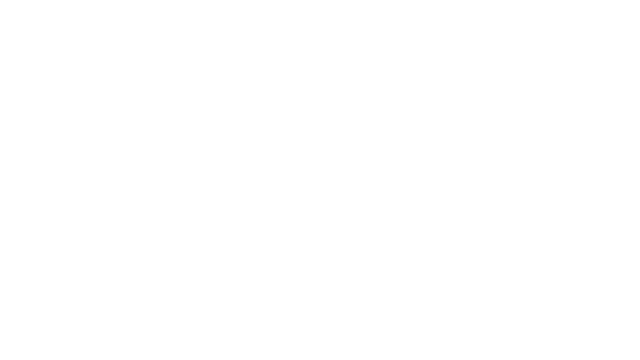
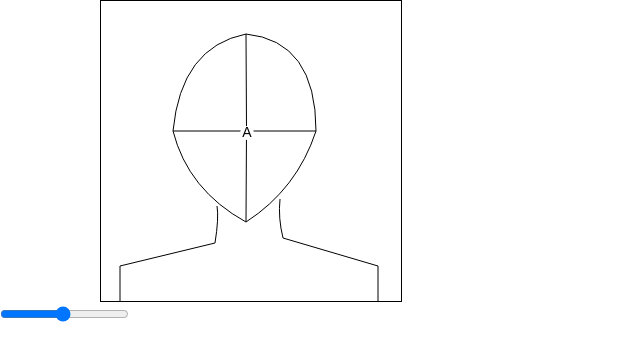
Before and after one commit to Vladimir-github-account/talking_avatar, a React (Create React App) app: page / in a window 1280 px wide. Shown: the top 360 px of the page, without its empty margins (0-640 px from the left). Built offline with nearby package versions, Linux system fonts and the light colour scheme.

Commit message:
create: canvas body

```diff
--- a/src/App.css
+++ b/src/App.css
@@ -3,3 +3,12 @@
     padding: 0;
     margin: 0;
 }
+
+.App {
+    min-height: 100vh;
+}
+
+.myCanvas {
+    margin-left: 100px;
+    border: 1px solid black;
+}
--- a/src/App.js
+++ b/src/App.js
@@ -1,11 +1,12 @@
 import './App.css';
+import Avatar from './components/Avatar';
 
 function App() {
-  return (
-    <div className="App">
-
-    </div>
-  );
+	return (
+		<div className="App">
+			<Avatar/>
+		</div>
+	);
 }
 
 export default App;
--- /dev/null
+++ b/src/components/Avatar.js
@@ -0,0 +1,33 @@
+import React, { useState } from 'react';
+import CanvasController    from './CanvasController';
+
+const Avatar = () => {
+	const [inputValue, setInputValue] = useState(146);
+
+	const inputChangeHandler = (e) => {
+		setInputValue(e.target.value);
+		// console.log(lerp(e.target.value, 130, e.target.value));
+	};
+
+	function lerp(s, e, t) {
+		return s + (e - s) * t;
+	}
+
+	return (
+		<>
+			<CanvasController inputValue={inputValue}/>
+			<div className="sliderList">
+				<input type="range"
+				       id="Ax"
+				       value={inputValue}
+				       className="Ax"
+				       min="0"
+				       max="300"
+				       onChange={inputChangeHandler}
+				/>
+			</div>
+		</>
+	);
+};
+
+export default Avatar;
--- /dev/null
+++ b/src/components/Canvas.js
@@ -0,0 +1,49 @@
+import React, { useEffect, useRef } from 'react';
+
+const Canvas = ({ draw, height, width, props }) => {
+	const canvasRef = useRef();
+
+	useEffect(() => {
+		const context = canvasRef.current.getContext('2d');
+		draw(context);
+	});
+
+	function getCoordinates(e) {
+		const canvas = canvasRef.current;
+		const rect = canvas.getBoundingClientRect();
+		const x = e.clientX - rect.left;
+		const y = e.clientY - rect.top;
+		console.log('x: ' + x + ' y: ' + y);
+	}
+
+	return <>
+		<canvas ref={canvasRef}
+		        className="myCanvas"
+		        onClick={getCoordinates}
+		        width={height}
+		        height={width}
+		        {...props}/>
+	</>;
+};
+
+// const ctx = canvas.getContext('2d');
+// // ctx.fillStyle = 'yellow';
+// // ctx.fillRect(0, 0, ctx.canvas.width, ctx.canvas.height);
+// const img = new Image();
+// img.src = image;
+// let animationFrameId;
+// ctx.clearRect(0, 0, canvas.width, canvas.height);
+// animate(ctx, img, canvas.width, canvas.height);
+//
+// img.onload = () => {
+// 	// animate(ctx, img, canvas.width, canvas.height);
+// };
+
+// function animate(ctx, img, width, height) {
+// 	ctx.clearRect(0, 0, width, height);
+// 	ctx.globalAlpha = 0.3;
+// 	ctx.drawImage(img, 0, 0, width, height);
+// 	ctx.globalAlpha = 1;
+// 	drawAvatar(ctx);
+// }
+export default Canvas;
--- /dev/null
+++ b/src/components/CanvasController.js
@@ -0,0 +1,68 @@
+import React  from 'react';
+import Canvas from './Canvas';
+import image  from './avatar.png';
+
+const CanvasController = ({ inputValue, ...props }) => {
+	const img = new Image();
+	img.src = image;
+
+	function drawAvatar(ctx) {
+		ctx.clearRect(0, 0, 300, 300);
+		ctx.globalAlpha = 0.3;
+		ctx.drawImage(img, 0, 0, 300, 300);
+		ctx.globalAlpha = 1;
+		drawBody(ctx);
+		drawHead(ctx);
+
+		drawPoint(ctx, inputValue, 132, 'A');
+	}
+
+	function drawHead(ctx) {
+		ctx.beginPath();
+		ctx.moveTo(145, 33);
+		// ctx.lineTo(145, 221);
+		ctx.quadraticCurveTo(inputValue, 128, 145, 221);
+		ctx.moveTo(72, 130);
+		ctx.lineTo(215, 130);
+		ctx.stroke();
+
+		ctx.beginPath();
+		ctx.moveTo(145, 33);
+		ctx.quadraticCurveTo(80, 46, 72, 130);
+		ctx.quadraticCurveTo(87, 189, 145, 221);
+		ctx.quadraticCurveTo(196, 188, 215, 130);
+		ctx.quadraticCurveTo(215, 40, 145, 33);
+		ctx.stroke();
+	}
+
+	function drawBody(ctx) {
+		ctx.beginPath();
+		ctx.moveTo(116, 205);
+		ctx.quadraticCurveTo(118, 217, 114, 242);
+		ctx.lineTo(19, 265);
+		ctx.lineTo(19, 310);
+		ctx.lineTo(277, 310);
+		ctx.lineTo(277, 265);
+		ctx.lineTo(182, 237);
+		ctx.quadraticCurveTo(177, 217, 179, 198);
+		ctx.stroke();
+	}
+
+	function drawPoint(ctx, x, y, label, rad = 7) {
+		ctx.beginPath();
+		ctx.arc(inputValue, y, rad, 0, Math.PI * 2);
+		ctx.fillStyle = 'white';
+		ctx.fill();
+		ctx.fillStyle = 'black';
+		ctx.font = rad * 2 + 'px Arial';
+		ctx.textAlign = 'center';
+		ctx.textBaseline = 'middle';
+		ctx.fillText(label, inputValue, y);
+	}
+
+	return (
+		<Canvas draw={drawAvatar} width={300} height={300}/>
+	);
+};
+
+export default CanvasController;
```
Also changed, not shown: src/components/avatar.png (added).
